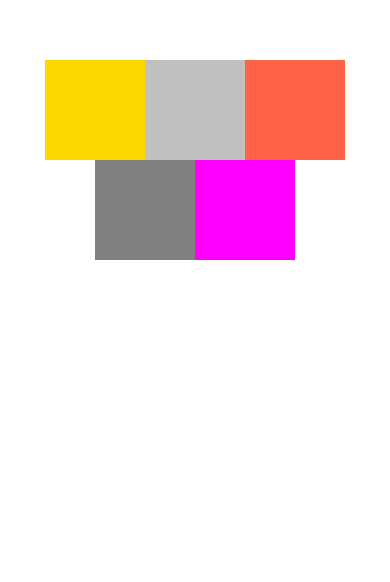
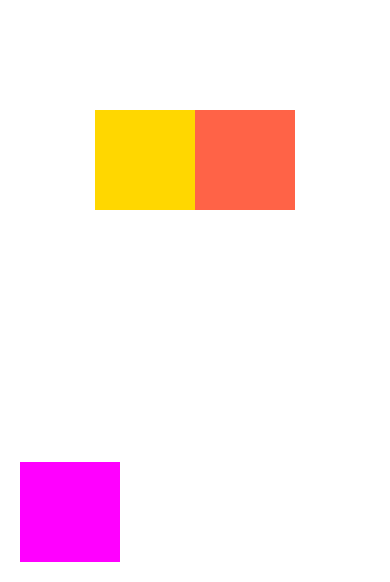
Before and after one commit to ashutosh65000/Done-with-It, a React Native app: screen / in a window 390 px wide. Shown: the part 262-844 px from the top of the page. Built offline with nearby package versions, Linux system fonts and the light colour scheme.

Commit message:
positioning relative(default) and absolute

```diff
--- a/App.js
+++ b/App.js
@@ -11,8 +11,6 @@ export default function App() {
         flexDirection: "row", //horizontal
         justifyContent: "center", //main
         alignItems: "center", //secondary
-        flexWrap: "wrap",
-        alignContent: "center"//if flexWrap is there then only it has effect else not
       }}>
       <View
         style={{
@@ -22,9 +20,12 @@ export default function App() {
         }} />
       <View
         style={{
-          backgroundColor: "silver",
+          backgroundColor: "magenta",
           width: 100,
-          height: 100
+          height: 100,
+          bottom: 20,
+          left: 20,
+          position: "absolute",
         }} />
       <View
         style={{
@@ -32,18 +33,6 @@ export default function App() {
           width: 100,
           height: 100,
         }} />
-      <View
-        style={{
-          backgroundColor: "grey",
-          width: 100,
-          height: 100,
-        }} />
-      <View
-        style={{
-          backgroundColor: "magenta",
-          width: 100,
-          height: 100,
-        }} />
     </View>
   )
 }
```
